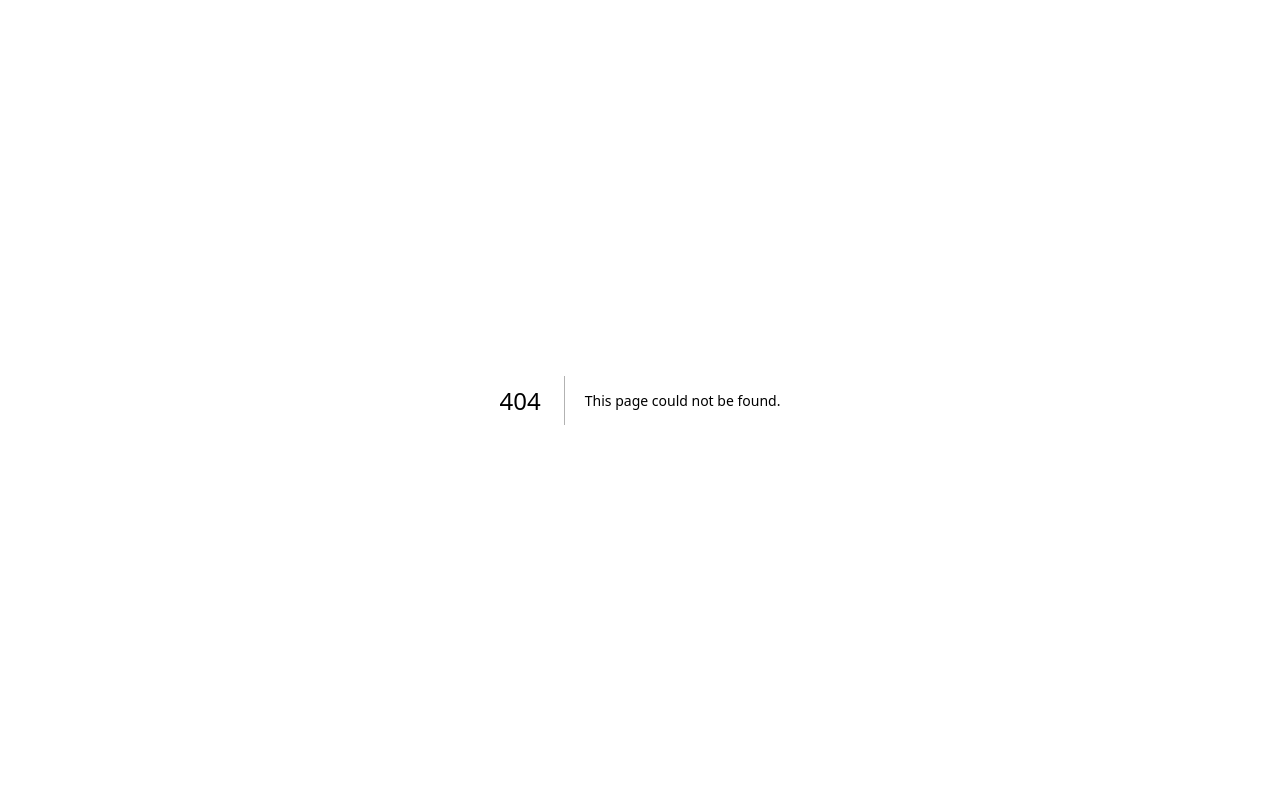
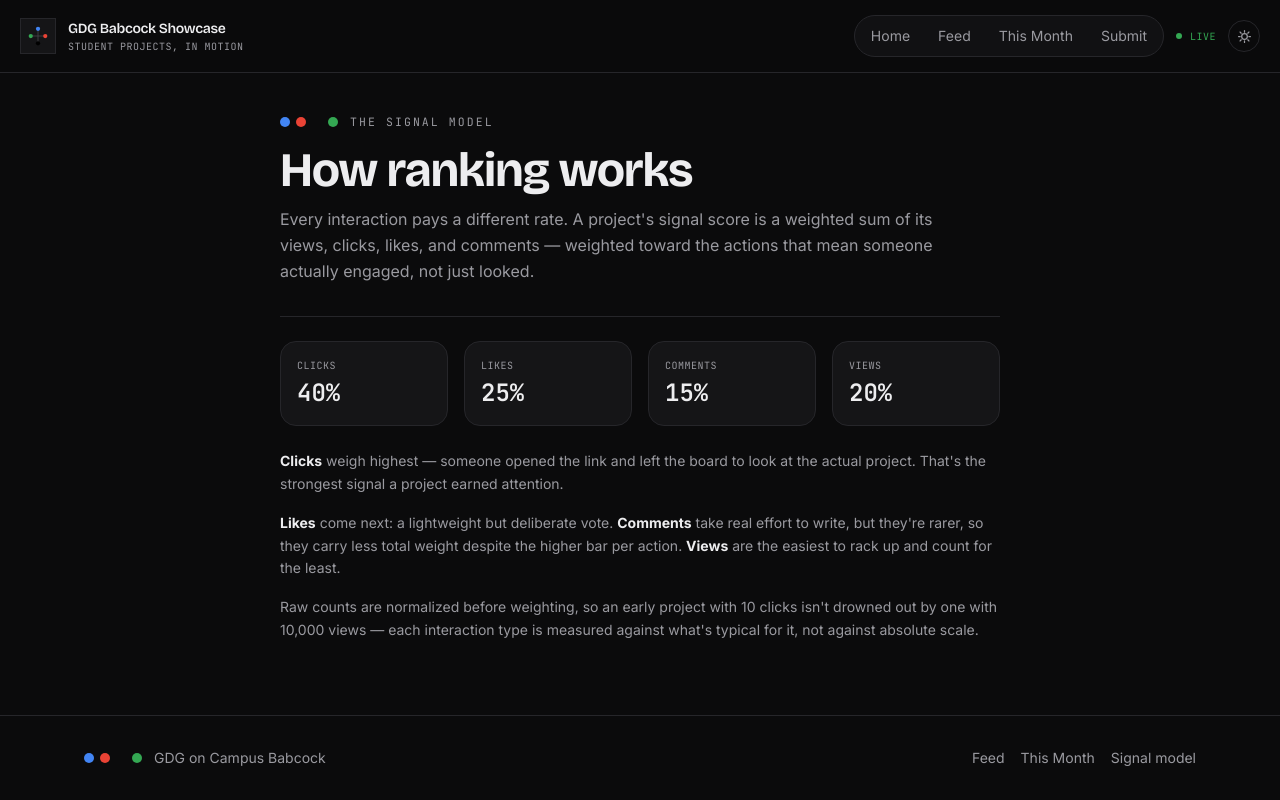
Before and after one commit to GDGBabcockUniversity/showcase, a Next.js app: page /signal-model in a window 1280 px wide. Before the commit this address had no page. Built offline with nearby package versions, Linux system fonts and the light colour scheme.

Commit message:
feat: dedicated signal-model page explaining ranking weights
Replaces the /feed#signal-model anchor, which pointed at the trending
block rather than the weight breakdown.

```diff
--- /dev/null
+++ b/src/app/signal-model/page.tsx
@@ -0,0 +1,88 @@
+import type { Metadata } from "next";
+import { Nav } from "@/components/nav";
+import { Footer } from "@/components/footer";
+import { Dots } from "@/components/dots";
+import { ENGAGEMENT_WEIGHTS } from "@/lib/gauge";
+
+export const metadata: Metadata = {
+  title: "The signal model — GDG Babcock Showcase",
+  description:
+    "How community signal is calculated: the weights behind clicks, likes, comments, and views.",
+};
+
+const RATE_LABEL: Record<keyof typeof ENGAGEMENT_WEIGHTS, string> = {
+  clicks: "Clicks",
+  likes: "Likes",
+  comments: "Comments",
+  views: "Views",
+};
+
+const ORDER: (keyof typeof ENGAGEMENT_WEIGHTS)[] = [
+  "clicks",
+  "likes",
+  "comments",
+  "views",
+];
+
+export default function SignalModelPage() {
+  return (
+    <>
+      <Nav />
+      <main className="mx-auto max-w-3xl px-4 py-8 sm:px-6 sm:py-10">
+        <section className="border-b border-border pb-8">
+          <p className="eyebrow flex items-center gap-3">
+            <Dots />
+            The signal model
+          </p>
+          <h1 className="mt-4 font-display text-4xl font-bold tracking-tight sm:text-5xl">
+            How ranking works
+          </h1>
+          <p className="mt-3 max-w-2xl text-sm leading-relaxed text-muted sm:text-base">
+            Every interaction pays a different rate. A project&apos;s signal score
+            is a weighted sum of its views, clicks, likes, and comments —
+            weighted toward the actions that mean someone actually engaged,
+            not just looked.
+          </p>
+        </section>
+
+        <div className="mt-6 grid grid-cols-2 gap-4 sm:grid-cols-4">
+          {ORDER.map((key) => (
+            <div key={key} className="rounded-2xl border border-border bg-surface p-4">
+              <p className="font-mono text-[10px] uppercase tracking-wider text-muted">
+                {RATE_LABEL[key]}
+              </p>
+              <p className="mt-1 font-mono text-2xl font-semibold">
+                {Math.round(ENGAGEMENT_WEIGHTS[key] * 100)}%
+              </p>
+            </div>
+          ))}
+        </div>
+
+        <div className="mt-6 space-y-4 text-sm leading-relaxed text-muted">
+          <p>
+            <strong className="text-fg">Clicks</strong> weigh highest —
+            someone opened the link and left the board to look at the actual
+            project. That&apos;s the strongest signal a project earned attention.
+          </p>
+          <p>
+            <strong className="text-fg">Likes</strong> come next: a
+            lightweight but deliberate vote. <strong className="text-fg">
+              Comments
+            </strong>{" "}
+            take real effort to write, but they&apos;re rarer, so they carry less
+            total weight despite the higher bar per action.{" "}
+            <strong className="text-fg">Views</strong> are the easiest to
+            rack up and count for the least.
+          </p>
+          <p>
+            Raw counts are normalized before weighting, so an early project
+            with 10 clicks isn&apos;t drowned out by one with 10,000 views — each
+            interaction type is measured against what&apos;s typical for it, not
+            against absolute scale.
+          </p>
+        </div>
+      </main>
+      <Footer />
+    </>
+  );
+}
--- a/src/components/footer.tsx
+++ b/src/components/footer.tsx
@@ -16,7 +16,7 @@ export function Footer() {
           <Link href="/this-month" className="hover:text-fg">
             This Month
           </Link>
-          <Link href="/feed#signal-model" className="hover:text-fg">
+          <Link href="/signal-model" className="hover:text-fg">
             Signal model
           </Link>
         </div>
```
